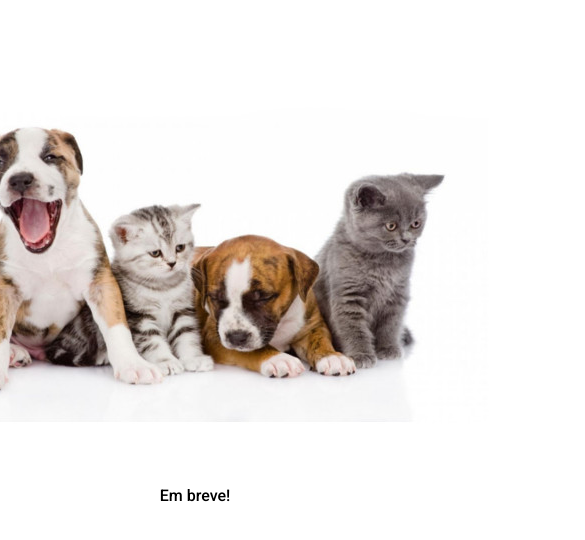
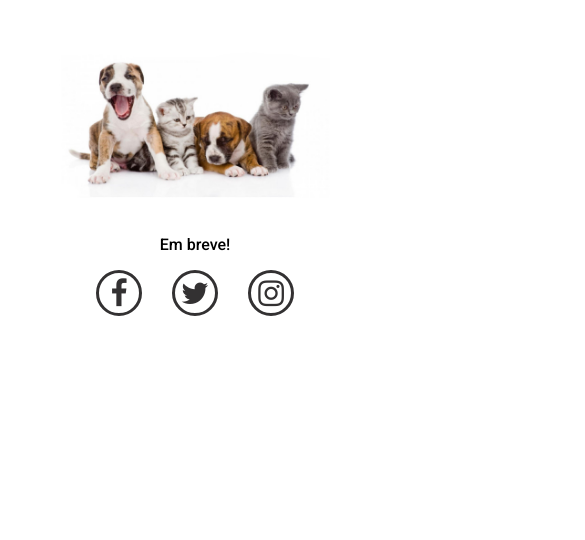
Before and after one commit to manauspet/website, a website: page src/index.html in a window 390 px wide. Shown: the whole page, 585 px wide, since content can reach past the window. Drawn offline with Linux system fonts and the light colour scheme.

Commit message:
feat: add some responsivity

```diff
--- a/src/index.html
+++ b/src/index.html
@@ -15,16 +15,48 @@
   <title>Manaus PET - O Portal do PET Manauara</title>
 
   <link href="https://fonts.googleapis.com/css?family=Roboto:400,500" rel="stylesheet">
+  <link rel="stylesheet" href="https://cdnjs.cloudflare.com/ajax/libs/font-awesome/4.7.0/css/font-awesome.min.css">
   <style>
     body {
       font-family: 'Roboto', sans-serif;
       font-weight: 500;
     }
 
+    .cover-image {
+      max-width: 820px;
+      width: 100%;
+    }
+
     .main-container {
       align-items: center;
       display: flex;
       flex-direction: column;
+      max-width: 100%;
+    }
+
+    .page-footer {
+      display: flex;
+      justify-content: center;
+    }
+
+    .page-footer .fa {
+      margin: 0 15px 0 15px;
+    }
+
+    /* social buttons */
+    /* Style all font awesome icons */
+    .fa {
+      align-items: center;
+      color: #333132;
+      border: 3px solid #333132;
+      border-radius: 50%;
+      display: flex;
+      font-size: 30px;
+      height: 40px;
+      justify-content: center;
+      text-align: center;
+      text-decoration: none;
+      width: 40px;
     }
   </style>
 </head>
@@ -35,8 +67,14 @@
   <!-- End Google Tag Manager (noscript) -->
 
   <main class="main-container">
-    <img src="/img/cover.jpg" alt="Manaus PET">
+    <img src="/img/cover.jpg" alt="Manaus PET" class="cover-image">
     <p>Em breve!</p>
   </main>
+
+  <footer class="page-footer">
+    <a href="#" class="fa fa-facebook"></a>
+    <a href="#" class="fa fa-twitter"></a>
+    <a href="#" class="fa fa-instagram"></a>
+  </footer>
 </body>
 </html>
```
